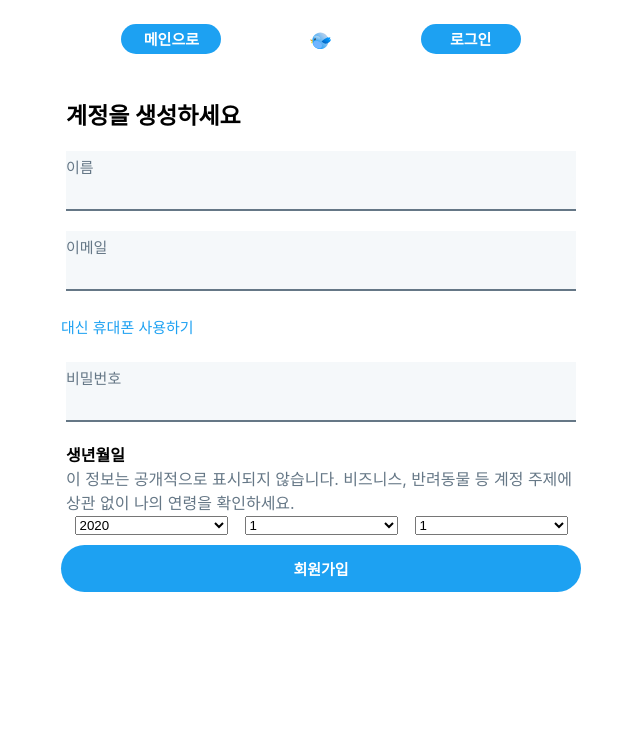
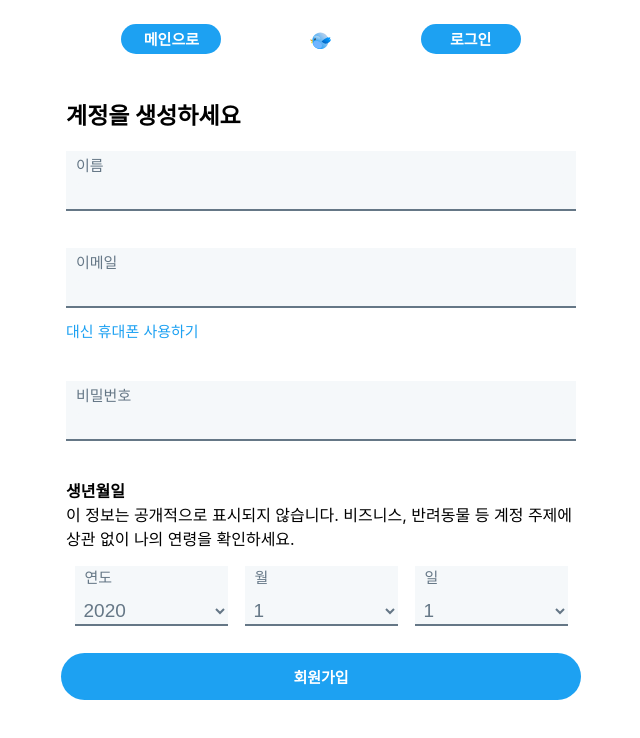
Before and after one commit to grey920/CloningTwitter, a React (Create React App) app: page /register in a window 1280 px wide. Shown: the top 738 px of the page, without its empty margins (319-959 px from the left). Built offline with nearby package versions, Linux system fonts and the light colour scheme.

Commit message:
트위티 CSS 수정 완료

```diff
--- a/src/components/login/BirthInput.js
+++ b/src/components/login/BirthInput.js
@@ -28,16 +28,19 @@ class BirthInput extends React.Component {
         return (
             <div className="birthWrapper">
                 <div >
+                    <div className="birthtitle"><span>연도</span></div>
                     <select onChange={this.onChange}>
                         {this.getYearList()}
                     </select>
                 </div>
                 <div>
+                    <div className="birthtitle"><span>월</span></div>
                     <select onChange={this.onChange}>
                         {this.getMonthList()}
                     </select>
                 </div>
                 <div>
+                    <div className="birthtitle"><span>일</span></div>
                     <select onChange={this.onChange}>
                         {this.getDayList()}
                     </select>
--- a/src/components/login/birthInput.scss
+++ b/src/components/login/birthInput.scss
@@ -2,12 +2,31 @@
     display: flex;
     width: 100%;
     justify-content: space-around;
+    margin-top: 16px;
 
     div{
         width: 30%;
+        height: 60px;
+        div {
+            span{
+                font-size: 15px;
+                color: #657786;
+            }
+            padding:0 10px;
+            width:100%;
+            height: 50%;
+            background-color: #f5f8fa;
+        }
+        select{
+            height: 50%;
+            width:100%;
+            border: none;
+            padding-left: 5px;
 
-        select{
-            width:100%;
+            font-size: 19px;
+            color: #657786;
+            background-color: #f5f8fa;
+            border-bottom: 2px solid #657786;
         }
     }
 }
--- a/src/components/login/inputWithLabel.scss
+++ b/src/components/login/inputWithLabel.scss
@@ -23,11 +23,14 @@
         background-color: #f5f8fa;
         border-bottom: 2px solid rgb(101, 119, 134);
       }
+      label:focus-within {
+        border-bottom: 2px solid #1da1f2;
+       }
       input {
         width: 100%;
         background-color: #f5f8fa;
-        // margin-top: 6px;
-        //margin-bottom: 31px;
+        position: relative;
+        top: 8px;
         min-width: 18em;
         height: 25px;
         padding: 0px 10px;
@@ -36,15 +39,11 @@
         border: 0;
         border-radius: 4px;
         transition: all 250ms ease-in-out;
-        &:hover {
-          //background-color: #ffffff;
-          //box-shadow: 0px 0px 14px 0.3px #0e81ce96;
+
+         &:focus {
+            outline: none;
         }
 
-        &:focus {
-          outline: none;
-          box-shadow: 0px 0px 12px 0.8px #3474dbb2;
-        }
       }
     }
 }
--- a/src/components/login/register.jsx
+++ b/src/components/login/register.jsx
@@ -24,7 +24,7 @@ export class Register extends React.Component {
                         <div className="descript">
                             <h1>계정을 생성하세요</h1>
                         </div>
-                        <div className="form">
+                        <form className="form">
                             <InputWithLabel label="username" type="text" name="username">이름</InputWithLabel>
                             <InputWithLabel label="email" type="email" name="email">이메일</InputWithLabel>
                             <div className="register-by">
@@ -37,7 +37,7 @@ export class Register extends React.Component {
                                 <BirthInput></BirthInput>
                             </div>
                             <BlueButton to="#" name="goHome">회원가입</BlueButton>
-                        </div>
+                        </form>
                     </div>
                 </div>
             </main>
--- a/src/components/login/style.scss
+++ b/src/components/login/style.scss
@@ -1,10 +1,7 @@
 main {
-  // width: 100%;
-  // height: 100%;
   .base-container {
     margin: 20px auto;
     max-width: 600px;
-    // margin: 20px 123px 0 123px;
     padding: 0 15px;
     display: flex;
     flex-direction: column;
@@ -72,10 +69,12 @@ main {
           align-items: flex-start;
           width: 100%;
           padding: 10px 15px;
-          // border-bottom: 2px solid rgb(101, 119, 134);
+          margin-bottom: 17px;
+
+
 
           label {
-            padding-top: 5px;
+            padding: 3px 10px;
             width: 100%;
             height: 60px;
             font-size: 15px;
@@ -83,11 +82,12 @@ main {
             background-color: #f5f8fa;
             border-bottom: 2px solid rgb(101, 119, 134);
           }
+          label:focus-within {
+            border-bottom: 2px solid #1da1f2;
+           }
           input {
             width: 100%;
             background-color: #f5f8fa;
-            // margin-top: 6px;
-            //margin-bottom: 31px;
             min-width: 18em;
             height: 25px;
             padding: 0px 10px;
@@ -96,20 +96,16 @@ main {
             border: 0;
             border-radius: 4px;
             transition: all 250ms ease-in-out;
-            &:hover {
-              //background-color: #ffffff;
-              //box-shadow: 0px 0px 14px 0.3px #0e81ce96;
-            }
-
             &:focus {
-              outline: none;
-              box-shadow: 0px 0px 12px 0.8px #3474dbb2;
+               outline: none;
             }
           }
         }
 
         .register-by {
-          margin: 15px 0;
+          margin-bottom: 15px;
+          position: relative;
+          top: -15px;
           width: 100%;
           display: flex;
           flex-direction: row;
@@ -117,7 +113,7 @@ main {
         }
 
         a > p {
-          margin: 0 10px;
+          margin: 0 15px;
           color: #1da1f2;
           font-size: 15px;
           align-self: flex-start;
@@ -149,23 +145,6 @@ main {
       }
     }
 
-    .birth-des {
-      color: rgb(101, 119, 134);
-    }
 
-    .birth-input {
-      width: 100%;
-      margin: 15px 0;
-    }
-    .birth-input > label {
-      width: 100%;
-      display: flex;
-      flex-direction: row;
-
-      .form-group {
-        margin-right: 10px;
-        padding: 0 10px;
-      }
-    }
   }
 }
```
